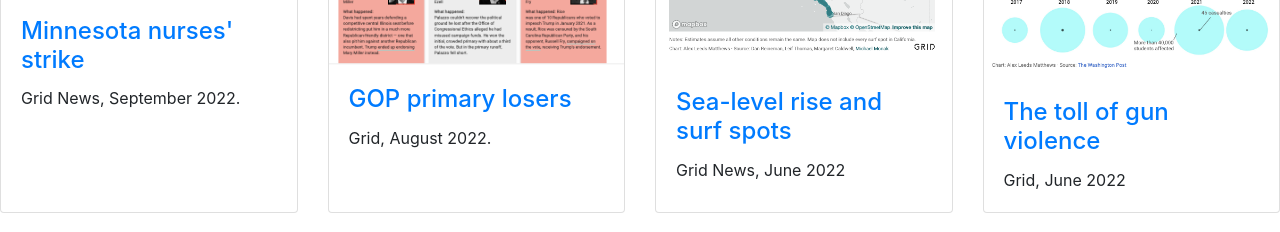
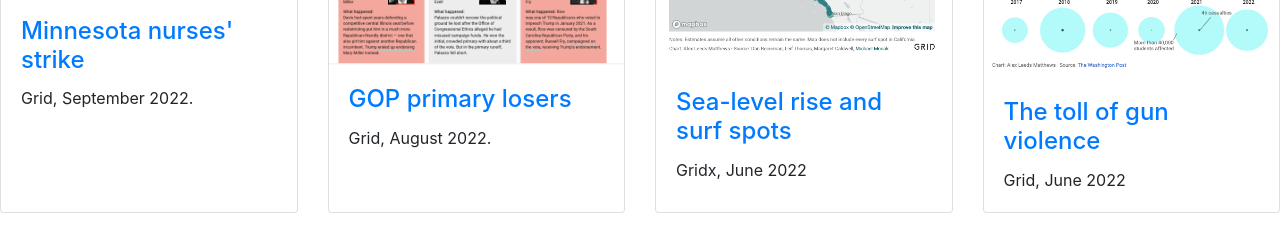
Before and after one commit to alexleedsmatthews/website, a website with bundled scripts: page index.html in a window 1280 px wide. Shown: the part 1849-2081 px from the top of the page. Built offline with nearby package versions, Linux system fonts and the light colour scheme.

Commit message:
grid not grid news

```diff
--- a/index.html
+++ b/index.html
@@ -168,7 +168,7 @@
           <h4 class="card-title">
             <a href="https://www.grid.news/story/science/2022/09/13/a-historic-nursing-strike-in-minnesota-shows-the-cracks-in-the-healthcare-system-are-widening/">Minnesota nurses' strike</a>
           </h4>
-          <p class="card-text">Grid News, September 2022.</p>
+          <p class="card-text">Grid, September 2022.</p>
         </div>
       </div>
     </div>
@@ -190,7 +190,7 @@
           <h4 class="card-title">
             <a href="https://www.grid.news/story/climate/2022/06/21/from-bad-refs-to-brain-eating-amoebas-how-climate-change-is-reshaping-warm-weather-sports/">Sea-level rise and surf spots</a>
           </h4>
-          <p class="card-text">Grid News, June 2022</p>
+          <p class="card-text">Gridx, June 2022</p>
         </div>
       </div>
     </div>
```
